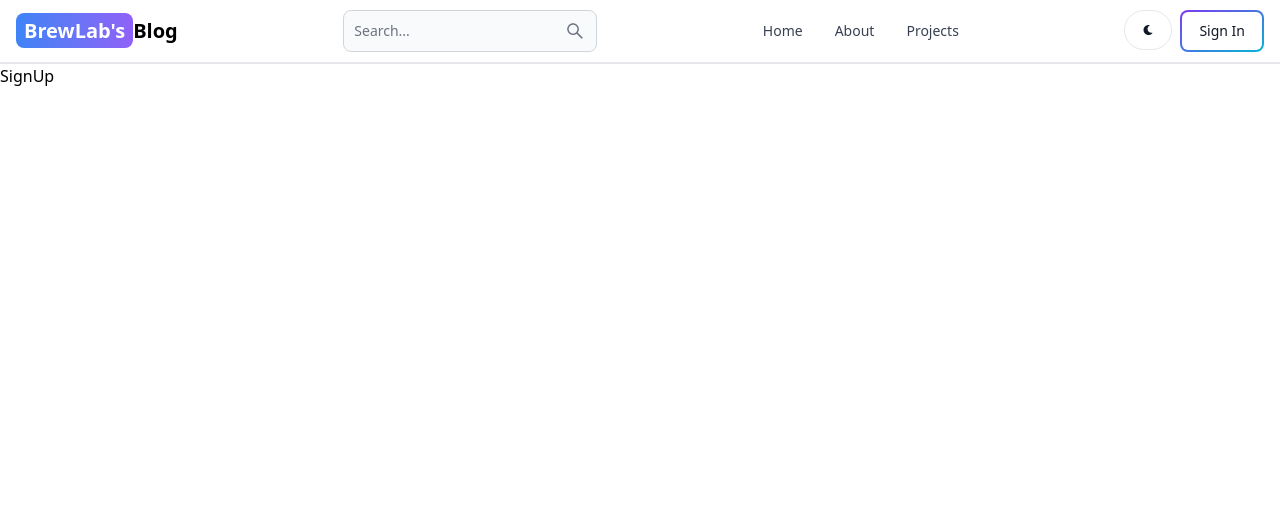
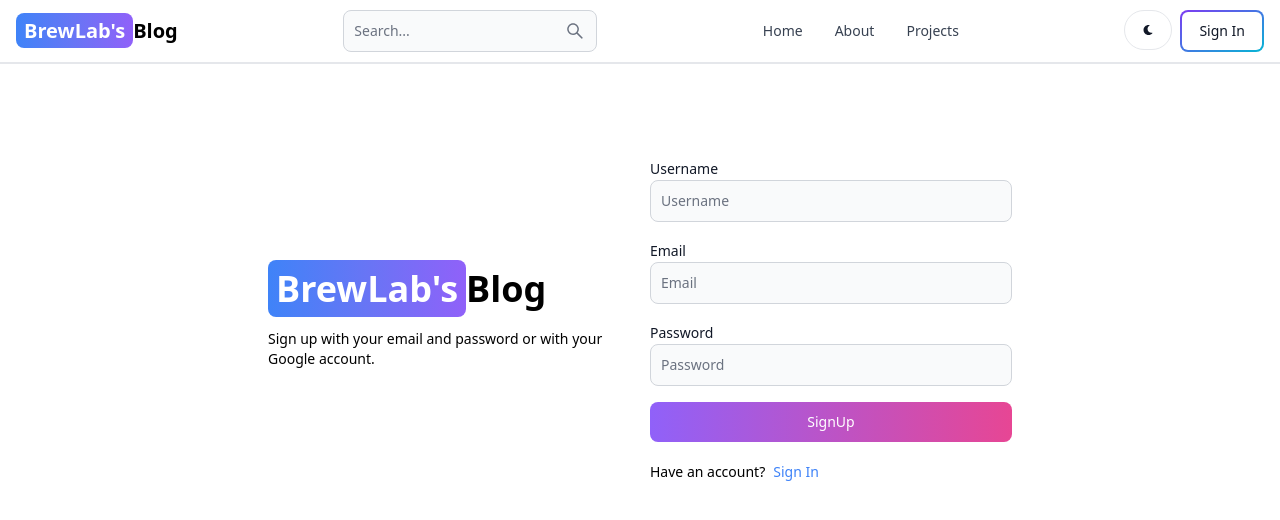
Before and after one commit to nischay-singh/BrewLabs-Blog, a React (Vite) app in the folder client/: page /sign-up in a window 1280 px wide. Shown: the top 520 px of the page. Built offline with nearby package versions, Linux system fonts and the light colour scheme.

Commit message:
Created signup page

```diff
--- a/client/src/pages/SignUp.jsx
+++ b/client/src/pages/SignUp.jsx
@@ -1,5 +1,50 @@
 import React from "react";
+import { Link } from "react-router-dom";
+import { Label, TextInput, Button } from "flowbite-react";
 
 export default function SignUp() {
-  return <div>SignUp</div>;
+  return (
+    <div className="min-h-screen mt-20">
+      <div className="flex p-3 max-w-3xl mx-auto flex-col md:flex-row md:items-center gap-5">
+        {/*left*/}
+        <div className="flex-1">
+          <Link to="/" className="font-bold dark:text-white text-4xl">
+            <span className="px-2 py-1 bg-gradient-to-r from-blue-500 via-indigo-500 to-purple-500 rounded-lg text-white">
+              BrewLab's
+            </span>
+            Blog
+          </Link>
+          <p className="text-sm mt-5">
+            Sign up with your email and password or with your Google account.
+          </p>
+        </div>
+        {/* right */}
+        <div className="flex-1">
+          <form className="flex flex-col gap-4">
+            <div>
+              <Label value="Username" />
+              <TextInput type="text" placeholder="Username" id="username" />
+            </div>
+            <div>
+              <Label value="Email" />
+              <TextInput type="text" placeholder="Email" id="email" />
+            </div>
+            <div>
+              <Label value="Password" />
+              <TextInput type="text" placeholder="Password" id="password" />
+            </div>
+            <Button gradientDuoTone="purpleToPink" type="submit">
+              SignUp
+            </Button>
+          </form>
+          <div className="flex gap-2 text-sm mt-5">
+            <span>Have an account?</span>
+            <Link to="/sign-in" className="text-blue-500">
+              Sign In
+            </Link>
+          </div>
+        </div>
+      </div>
+    </div>
+  );
 }
```
